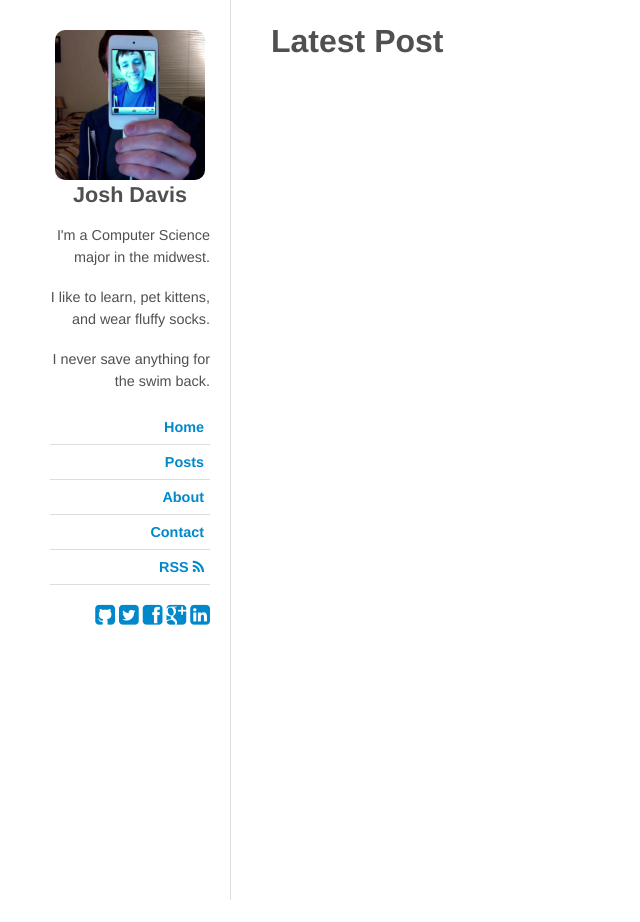
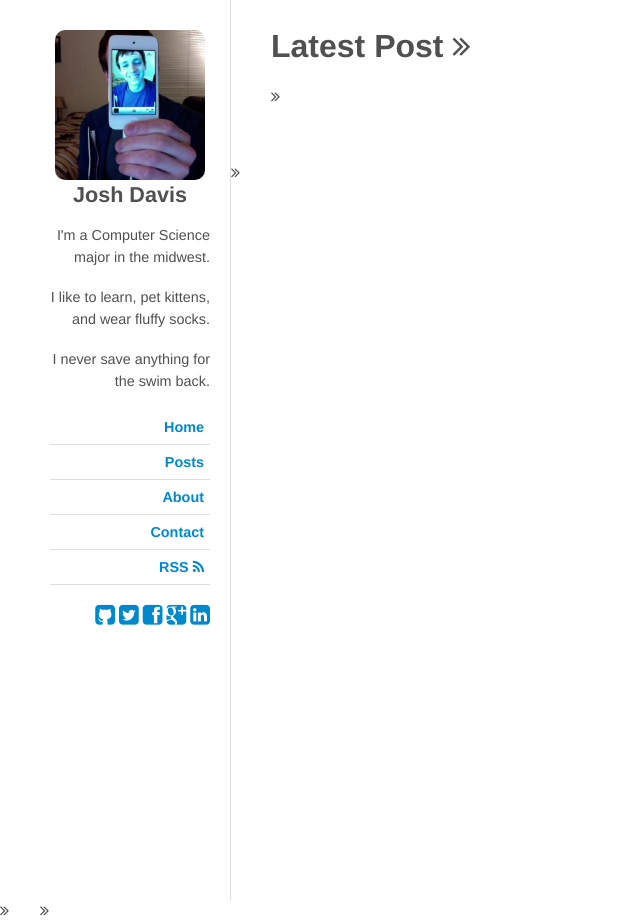
Before and after one commit to jdavis/jdavis.github.com, a Jekyll site: the page built from index.html, in a window 1280 px wide. Shown: the whole page, without its empty margins (0-640 px from the left). Built offline with Jekyll 4.4.1, drawn with Linux system fonts in a browser that asks for light colours; some web fonts are replaced; Markdown is read by kramdown in place of the engine named in the settings; before the commit the page ends 900 px from its top, so only the background shows below that.

Commit message:
Add icon to homepage

```diff
--- a/index.html
+++ b/index.html
@@ -4,7 +4,7 @@
 ---
 
 {% assign post = site.posts.first %}
-<h1>Latest Post</h1>
+<h1>Latest Post <i class="icon-double-angle-right"></h1>
 
 <h4>{{ post.date|date_to_string }}</h4>
 
```
